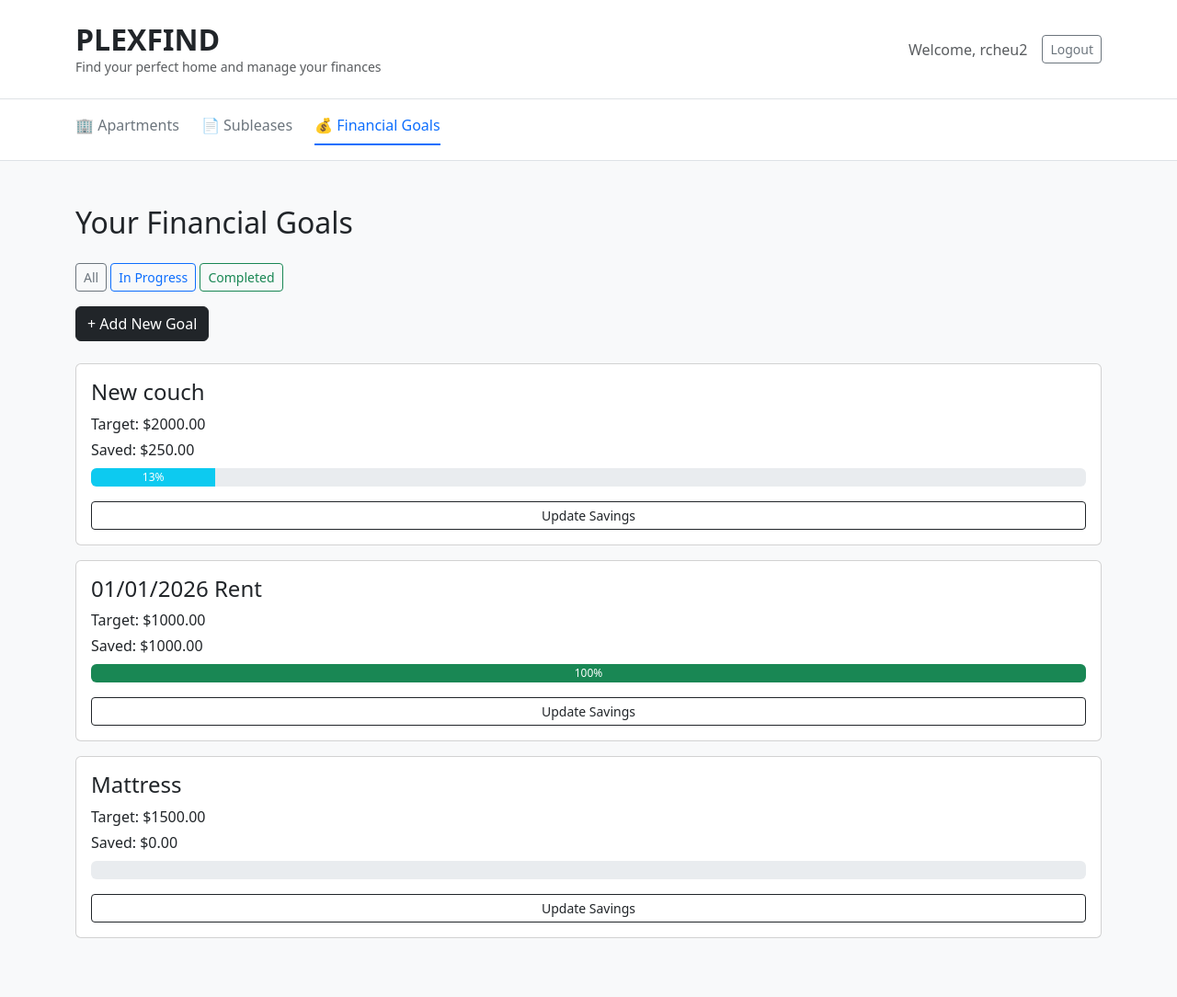
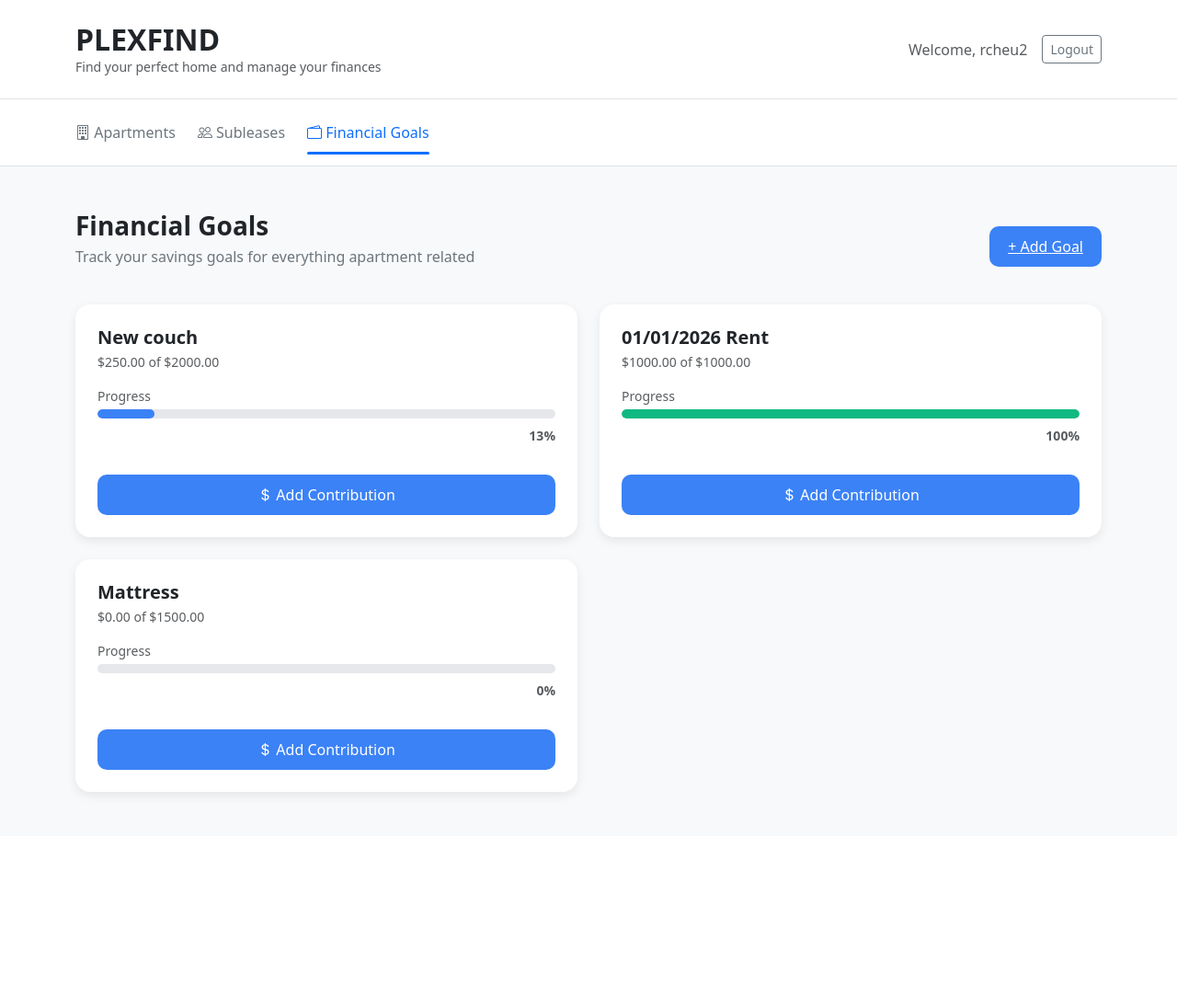
Before and after one commit to rachelcheungg/Final_Project_rachel_rcheu2, a Django app: page /goals/ in a window 1280 px wide. Shown: the whole page at 92% size. After the commit the page ends 868 px from the top, so only its background shows below. Run offline with Django 5.2, Linux system fonts and the light colour scheme; a user stored in the database is signed in; data comes from the database, SQL or seed files in the repository; both versions use the stored data as it was after the commit.

Commit message:
updated UI for financial goals page

```diff
--- a/Final_Project_rachel_rcheu2/settings.py
+++ b/Final_Project_rachel_rcheu2/settings.py
@@ -120,6 +120,7 @@ USE_TZ = True
 
 STATIC_URL = "static/"
 
+STATICFILES_DIRS = [BASE_DIR / "static",]
 # Default primary key field type
 # https://docs.djangoproject.com/en/5.2/ref/settings/#default-auto-field
 
--- a/static/css/style.css
+++ b/static/css/style.css
@@ -1,22 +1,45 @@
-/* Tabs */
+/*---NAVIGATION TABS---*/
 .figma-tab {
-    padding-bottom: 0.5rem;
+    position: relative;
+    padding: 0.5rem 0;
+    font-size: 1rem;
     font-weight: 500;
     color: #6c757d;
     text-decoration: none;
-    border-bottom: 2px solid transparent;
+    transition: color 0.2s ease;
 }
 
 .figma-tab:hover {
-    color: #000;
+    color: #3a3a3a;
 }
 
 .figma-tab.active {
     color: #0d6efd;
-    border-bottom: 2px solid #0d6efd;
 }
 
-/* Apartment Card */
+.figma-tab.active::after {
+    content: "";
+    position: absolute;
+    left: 0;
+    bottom: -4px;
+    width: 100%;
+    height: 3px;
+    background-color: #0d6efd;
+    border-radius: 4px;
+}
+
+.figma-tab:hover::after {
+    content: "";
+    position: absolute;
+    left: 0;
+    bottom: -4px;
+    width: 100%;
+    height: 3px;
+    background-color: rgba(13, 110, 253, 0.3);
+    border-radius: 4px;
+}
+
+/*---APARTMENT LISTING CARDS---*/
 .apartment-card {
     border-radius: 12px;
     overflow: hidden;
@@ -43,3 +66,94 @@
     color: #0d6efd;
     font-weight: 600;
 }
+
+/*---FINANCIAL GOAL CARDS---*/
+.figma-card {
+    background: white;
+    border-radius: 16px;
+    padding: 24px;
+    box-shadow: 0 4px 12px rgba(0,0,0,0.08);
+    transition: 0.2s ease;
+}
+
+.figma-card:hover {
+    box-shadow: 0 6px 18px rgba(0,0,0,0.12);
+}
+
+.figma-header {
+    font-weight: 600;
+    font-size: 1.75rem;
+}
+
+.figma-subtitle {
+    color: #6c757d;
+    margin-top: -4px;
+}
+
+.figma-add-btn,
+.figma-contribute-btn {
+    background: #3B82F6;
+    color: white;
+    font-weight: 500;
+    border-radius: 10px;
+    border: none;
+    transition: background 0.1s ease;
+}
+
+.figma-add-btn {
+    padding: 10px 20px;
+}
+
+.figma-contribute-btn {
+    padding: 10px;
+    width: 100%;
+}
+
+.figma-add-btn:hover,
+.figma-contribute-btn:hover {
+    background: #2563EB;
+}
+
+.figma-btn-cancel {
+    background: #EFF4FF;
+    color: #2563eb;
+    border-radius: 10px;
+    padding: 8px 16px;
+    font-weight: 500;
+}
+
+.figma-input {
+    border-radius: 10px;
+    padding: 12px;
+    border: 1px solid #e0e0e0;
+}
+
+.figma-icon-circle {
+    width: 48px;
+    height: 48px;
+    background: #EEF2FF;
+    border-radius: 12px;
+    display: flex;
+    align-items: center;
+    justify-content: center;
+    font-size: 22px;
+}
+
+/* ---PROGRESS BAR--- */
+.figma-progress {
+    height: 10px;
+    border-radius: 50px;
+    background: #e5e7eb;
+    overflow: hidden;
+}
+
+.figma-progress-fill {
+    height: 100%;
+    background: #3B82F6;
+    border-radius: 6px;
+    transition: width 0.3s;
+}
+
+.figma-progress-fill.completed {
+    background: #10B981;
+}
--- a/templates/base.html
+++ b/templates/base.html
@@ -10,6 +10,7 @@
     <link href="https://cdn.jsdelivr.net/npm/bootstrap@5.3.2/dist/css/bootstrap.min.css" rel="stylesheet">
 
     <link rel="stylesheet" href="{% static 'css/style.css' %}">
+    <link rel="stylesheet" href="https://cdn.jsdelivr.net/npm/bootstrap-icons@1.11.3/font/bootstrap-icons.css">
 </head>
 
 <body class="bg-light">
@@ -43,22 +44,21 @@
     <div class="container d-flex gap-4 py-3">
 
         <a href="{% url 'apartment-list' %}"
-           class="figma-tab {% if request.path == '/apartments/' %}active{% endif %}">
-            <span>🏢 Apartments</span>
+           class="figma-tab {% if request.resolver_match.url_name == 'apartment-list' %}active{% endif %}">
+            <i class="bi bi-building"></i> Apartments
         </a>
 
         <a href="{% url 'sublease-list' %}"
-           class="figma-tab {% if '/sublease' in request.path %}active{% endif %}">
-            <span>📄 Subleases</span>
+           class="figma-tab {% if 'sublease' in request.path %}active{% endif %}">
+            <i class="bi bi-people"></i> Subleases
         </a>
 
         {% if user.is_authenticated %}
         <a href="{% url 'goal-list' %}"
-           class="figma-tab {% if '/goals' in request.path %}active{% endif %}">
-            <span>💰 Financial Goals</span>
+           class="figma-tab {% if 'goals' in request.path %}active{% endif %}">
+            <i class="bi bi-wallet2"></i> Financial Goals
         </a>
         {% endif %}
-
     </div>
 </nav>
 
--- a/templates/goals/goal_list.html
+++ b/templates/goals/goal_list.html
@@ -1,38 +1,60 @@
-{% extends 'base.html' %}
+{% extends "base.html" %}
 
-{% block title %}My Goals | PlexFind{% endblock %}
+{% block title %}Financial Goals | PlexFind{% endblock %}
 
 {% block content %}
 
-<h2 class="mb-4">Your Financial Goals</h2>
+<div class="d-flex justify-content-between align-items-center mb-4">
+    <div>
+        <h2 class="figma-header">Financial Goals</h2>
+        <p class="figma-subtitle">Track your savings goals for everything apartment related</p>
+    </div>
 
-<div class="mb-3">
-    <a href="?filter=all" class="btn btn-outline-secondary btn-sm">All</a>
-    <a href="?filter=inprogress" class="btn btn-outline-primary btn-sm">In Progress</a>
-    <a href="?filter=completed" class="btn btn-outline-success btn-sm">Completed</a>
+    <a href="{% url 'create-goal' %}" class="figma-add-btn">
+        + Add Goal
+    </a>
 </div>
 
-<a href="{% url 'create-goal' %}" class="btn btn-dark mb-4">+ Add New Goal</a>
+{% if goals %}
+<div class="row g-4">
+    {% for goal in goals %}
+    <div class="col-md-6">
+        <div class="figma-card">
 
-{% for goal in goals %}
-<div class="card mb-3 p-3">
-    <h4>{{ goal.name }}</h4>
+            <div class="d-flex align-items-center gap-3 mb-3">
+                <div>
+                    <h5 class="fw-semibold mb-1">{{ goal.name }}</h5>
+                    <p class="text-muted small mb-0">
+                        ${{ goal.current_amount }} of ${{ goal.target_amount }}
+                    </p>
+                </div>
+            </div>
 
-    <p class="mb-1">Target: ${{ goal.target_amount }}</p>
-    <p class="mb-2">Saved: ${{ goal.current_amount }}</p>
+            <p class="text-muted small mb-1">Progress</p>
 
-    <div class="progress mb-3" style="height: 20px;">
-        <div class="progress-bar {% if goal.is_completed %}bg-success{% else %}bg-info{% endif %}"
-             role="progressbar"
-             style="width: {{ goal.progress_percentage }}%;">
-            {{ goal.progress_percentage|floatformat:0 }}%
+            <!-- Progress Bar -->
+            <div class="figma-progress mb-2">
+                <div class="figma-progress-fill
+                {% if goal.is_completed %} completed {% endif %}"
+                     style="width: {{ goal.progress_percentage }}%;">
+                </div>
+            </div>
+
+            <p class="text-end fw-semibold text-muted small">
+                {{ goal.progress_percentage|floatformat:0 }}%
+            </p>
+
+            <a href="{% url 'update-savings' goal.pk %}" class="btn figma-contribute-btn mt-3">
+                <i class="bi bi-currency-dollar"></i> Add Contribution
+            </a>
+
         </div>
     </div>
+    {% endfor %}
+</div>
 
-    <a href="{% url 'update-savings' goal.pk %}" class="btn btn-outline-dark btn-sm">Update Savings</a>
-</div>
-{% empty %}
-<p>No goals yet.</p>
-{% endfor %}
+{% else %}
+<p class="text-muted mt-4">No goals yet.</p>
+{% endif %}
 
 {% endblock %}
```
Also changed, not shown: goals/forms.py (+7 -0 lines), templates/goals/create_goal.html (+21 -6 lines), templates/goals/update_savings.html (+9 -5 lines), db.sqlite3.
